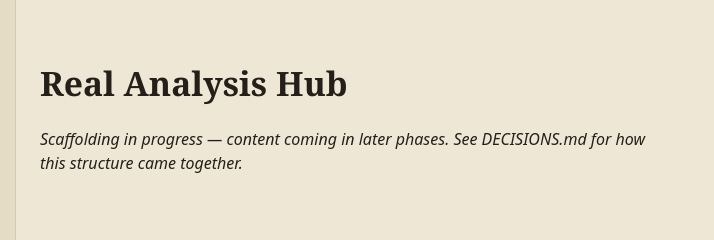
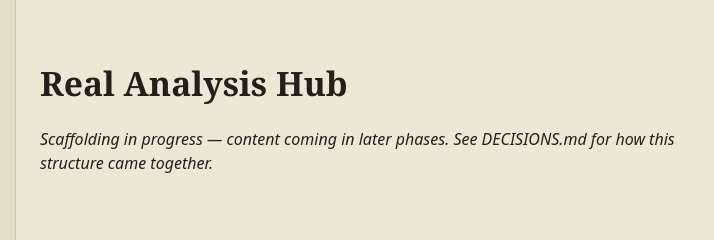
Before and after one commit to eden-elise/RealAnalysis, an Eleventy site: page src/index.html in a window 1280 px wide. Shown: the top 240 px of the page, 232-946 px from the left. Built offline with nearby package versions, Linux system fonts and the light colour scheme; Eleventy itself is replaced by a stand-in of ours; files that its build step writes are made by us from their sources; a web font is replaced by a local one; what katex, markdown-it-texmath would draw is missing.

Commit message:
Widen content and figure columns to reduce dead space on wide screens
The page's max-width (content-width + figure-width + gap) left a growing
unused strip on the right as viewport width increased. Widens both the
text column and the figure column, which also scales up all existing
inline SVG figures since they're set to fill the figure column's width.

Co-Authored-By: Claude Sonnet 5 <noreply@anthropic.com>
Claude-Session: https://claude.ai/code/session_01D8i3rBbMZheH41Gzhqu9Wd

```diff
--- a/src/assets/css/theme.css
+++ b/src/assets/css/theme.css
@@ -33,8 +33,8 @@
 
   --radius: 3px;
   --sidebar-width: 15.5rem;
-  --content-width: 38rem;
-  --figure-width: 22rem;
+  --content-width: 42rem;
+  --figure-width: 27rem;
 }
 
 * { box-sizing: border-box; }
```
